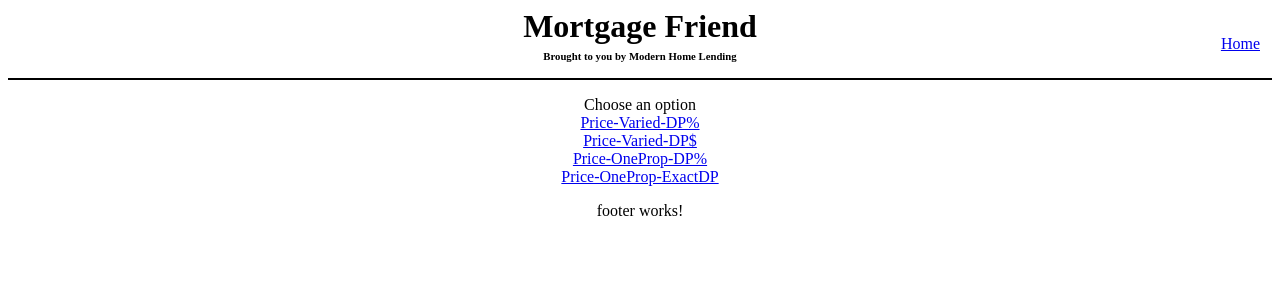
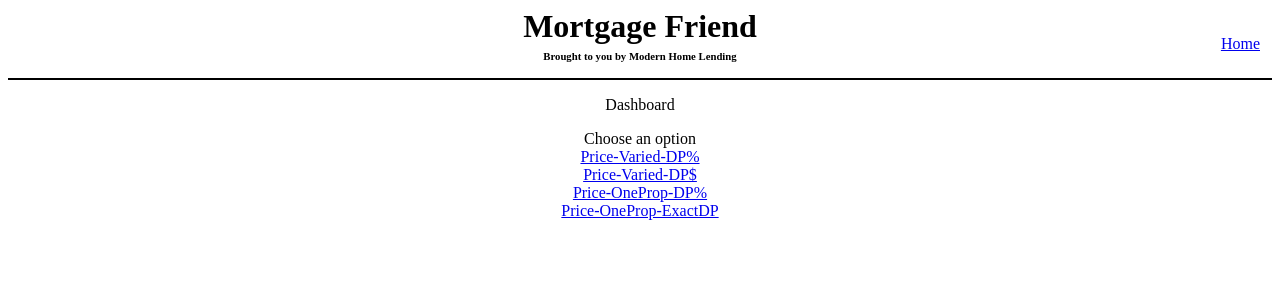
Before and after one commit to Zakery1/More-Friend, an Angular app: page /dashboard in a window 1280 px wide. Shown: the top 300 px of the page. Built offline with nearby package versions, Linux system fonts and the light colour scheme.

Commit message:
generate programdp component

```diff
--- a/src/app/app.module.ts
+++ b/src/app/app.module.ts
@@ -10,6 +10,7 @@ import { PriceVariedExactDpComponent } from './price-varied-exact-dp/price-varie
 import { PriceOnePropDpComponent } from './price-one-prop-dp/price-one-prop-dp.component';
 import { PriceOnePropExactComponent } from './price-one-prop-exact/price-one-prop-exact.component';
 import { FooterComponent } from './footer/footer.component';
+import { PrgramDPComponent } from './prgram-dp/prgram-dp.component';
 
 @NgModule({
 	declarations: [
@@ -20,7 +21,8 @@ import { FooterComponent } from './footer/footer.component';
 		PriceVariedExactDpComponent,
 		PriceOnePropDpComponent,
 		PriceOnePropExactComponent,
-		FooterComponent
+		FooterComponent,
+		PrgramDPComponent
 	],
 	imports: [
 		BrowserModule,
--- a/src/app/dashboard/dashboard.component.html
+++ b/src/app/dashboard/dashboard.component.html
@@ -1,10 +1 @@
-<p>
-Choose an option <br>
-<a routerLink="/pvdp">Price-Varied-DP%</a>
-<br>
-<a routerLink="/pvdpD">Price-Varied-DP$</a>
-<br>
-<a routerLink="/podp">Price-OneProp-DP%</a>
-<br>
-<a routerLink="/podpE">Price-OneProp-ExactDP</a>
-</p>
+<p>Dashboard</p>
--- a/src/app/footer/footer.component.html
+++ b/src/app/footer/footer.component.html
@@ -1,3 +1,10 @@
 <p>
-  footer works!
+	Choose an option <br>
+	<a routerLink="/pvdp">Price-Varied-DP%</a>
+	<br>
+	<a routerLink="/pvdpD">Price-Varied-DP$</a>
+	<br>
+	<a routerLink="/podp">Price-OneProp-DP%</a>
+	<br>
+	<a routerLink="/podpE">Price-OneProp-ExactDP</a>
 </p>
--- /dev/null
+++ b/src/app/prgram-dp/prgram-dp.component.html
@@ -0,0 +1,3 @@
+<p>
+  prgram-dp works!
+</p>
--- /dev/null
+++ b/src/app/prgram-dp/prgram-dp.component.ts
@@ -0,0 +1,15 @@
+import { Component, OnInit } from '@angular/core';
+
+@Component({
+  selector: 'app-prgram-dp',
+  templateUrl: './prgram-dp.component.html',
+  styleUrls: ['./prgram-dp.component.scss']
+})
+export class PrgramDPComponent implements OnInit {
+
+  constructor() { }
+
+  ngOnInit() {
+  }
+
+}
```
Also changed, not shown: src/app/prgram-dp/prgram-dp.component.scss (added), 1 other file (tests, documents, lock files or other folders).
